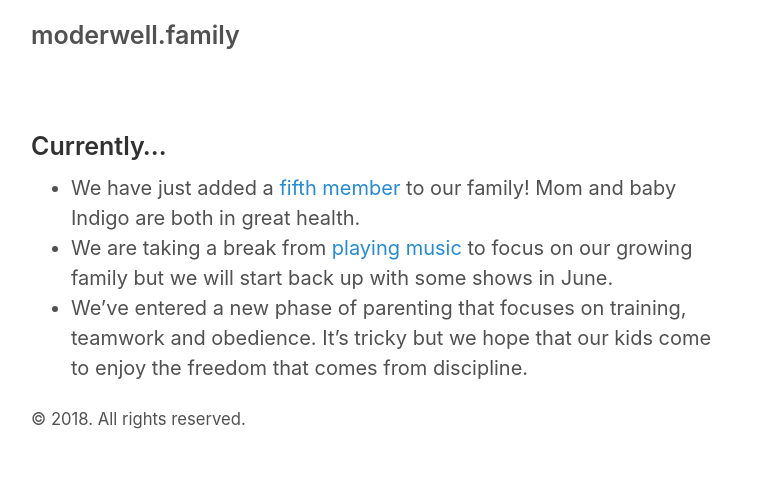
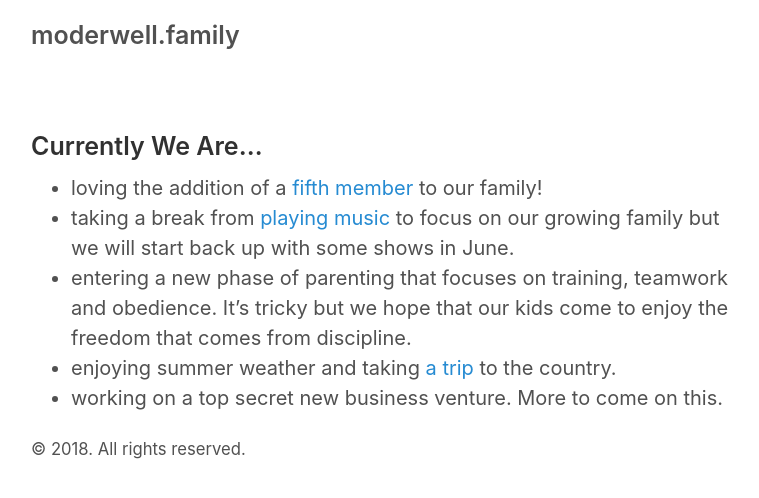
Before and after one commit to lukemoderwell/moderwell.family, a Jekyll site: the page built from index.md, in a window 1280 px wide. Shown: the top 498 px of the page, without its empty margins (259-1018 px from the left). Built offline with Jekyll 4.4.1, drawn with Linux system fonts in a browser that asks for light colours.

Commit message:
homepage content

```diff
--- a/index.md
+++ b/index.md
@@ -3,8 +3,10 @@ layout: home
 title: We're the Moderwells and this our family journal
 ---
 
-### Currently...
+### Currently We Are...
 
-- We have just added a [fifth member](/indigo) to our family! Mom and baby Indigo are both in great health.
-- We are taking a break from [playing music](https://www.annaandthedeeperwell.com/shows) to focus on our growing family but we will start back up with some shows in June.
-- We've entered a new phase of parenting that focuses on training, teamwork and obedience. It's tricky but we hope that our kids come to enjoy the freedom that comes from discipline.
+- loving the addition of a [fifth member](/indigo) to our family!
+- taking a break from [playing music](https://www.annaandthedeeperwell.com/shows) to focus on our growing family but we will start back up with some shows in June.
+- entering a new phase of parenting that focuses on training, teamwork and obedience. It's tricky but we hope that our kids come to enjoy the freedom that comes from discipline.
+- enjoying summer weather and taking [a trip](/leatherwood) to the country.
+- working on a top secret new business venture. More to come on this.
```
